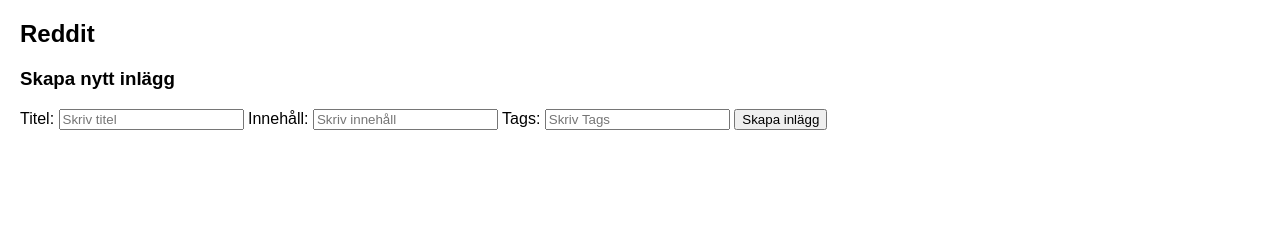
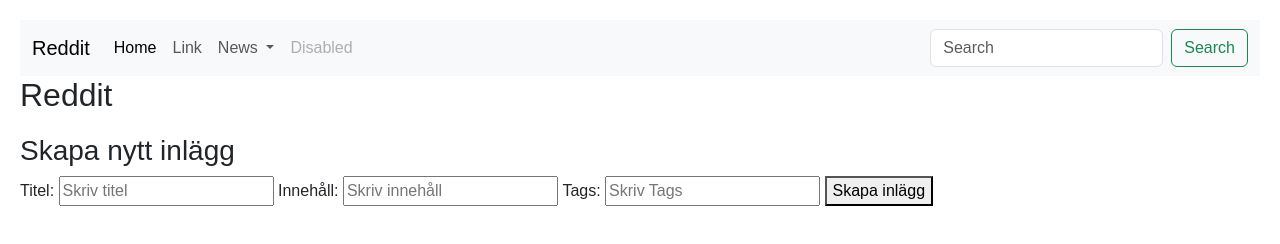
Before and after one commit to M9khaleghi/Nyhetsidan, a plain HTML site: page index.html in a window 1280 px wide. Drawn offline with nearby package versions, Linux system fonts and the light colour scheme; no server answers.

Commit message:
fix html

```diff
--- a/index.html
+++ b/index.html
@@ -5,13 +5,49 @@
     <meta charset="UTF-8">
     <meta name="viewport" content="width=device-width, initial-scale=1.0">
     <title>Reddit</title>
+    <link href="https://cdn.jsdelivr.net/npm/bootstrap@5.3.2/dist/css/bootstrap.min.css" rel="stylesheet"
+    integrity="sha384-T3c6CoIi6uLrA9TneNEoa7RxnatzjcDSCmG1MXxSR1GAsXEV/Dwwykc2MPK8M2HN" crossorigin="anonymous">
     <link rel="stylesheet" href="style.css">
 </head>
 
 <body>
-
+    <nav class="navbar navbar-expand-lg bg-body-tertiary">
+        <div class="container-fluid">
+          <a class="navbar-brand" href="#">Reddit</a>
+          <button class="navbar-toggler" type="button" data-bs-toggle="collapse" data-bs-target="#navbarSupportedContent"
+            aria-controls="navbarSupportedContent" aria-expanded="false" aria-label="Toggle navigation">
+            <span class="navbar-toggler-icon"></span>
+          </button>
+          <div class="collapse navbar-collapse" id="navbarSupportedContent">
+            <ul class="navbar-nav me-auto mb-2 mb-lg-0">
+              <li class="nav-item">
+                <a class="nav-link active" aria-current="page" href="#">Home</a>
+              </li>
+              <li class="nav-item">
+                <a class="nav-link" href="#">Link</a>
+              </li>
+              <li class="nav-item dropdown">
+                <a class="nav-link dropdown-toggle" href="#" role="button" data-bs-toggle="dropdown" aria-expanded="false">
+                  News
+                </a>
+                <ul class="dropdown-menu">
+                  <li><a class="dropdown-item" href="#">Sport</a></li>
+                  <li><a class="dropdown-item" href="#">Politics</a></li>
+                  <li><a class="dropdown-item" href="#">Weather</a></li>
+                </ul>
+              </li>
+              <li class="nav-item">
+                <a class="nav-link disabled" aria-disabled="true">Disabled</a>
+              </li>
+            </ul>
+            <form class="d-flex" role="search">
+              <input class="form-control me-2" type="search" placeholder="Search" aria-label="Search">
+              <button class="btn btn-outline-success" type="submit">Search</button>
+            </form>
+          </div>
+        </div>
+      </nav>
     <h2>Reddit</h2>
-
     <div id="new-post-form">
         <h3>Skapa nytt inlägg</h3>
         <label for="title">Titel:</label>
@@ -27,7 +63,9 @@
     </div>
 
     <div id="posts-container"></div>
-
+    <script src="https://cdn.jsdelivr.net/npm/bootstrap@5.3.2/dist/js/bootstrap.bundle.min.js"
+    integrity="sha384-C6RzsynM9kWDrMNeT87bh95OGNyZPhcTNXj1NW7RuBCsyN/o0jlpcV8Qyq46cDfL"
+    crossorigin="anonymous"></script>
     <script src ="script.js"></script>
 </body>
 
```
